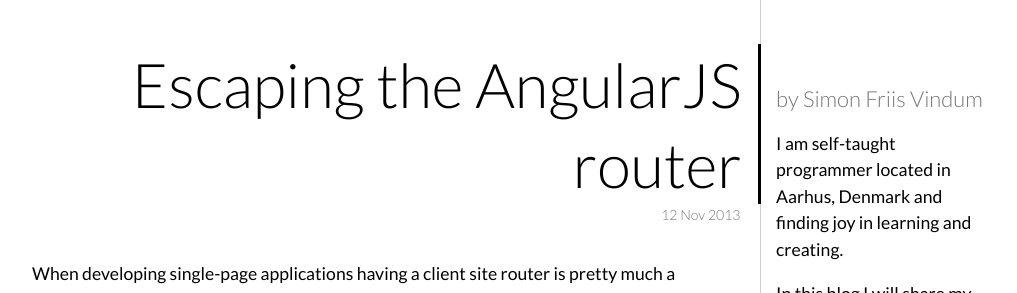
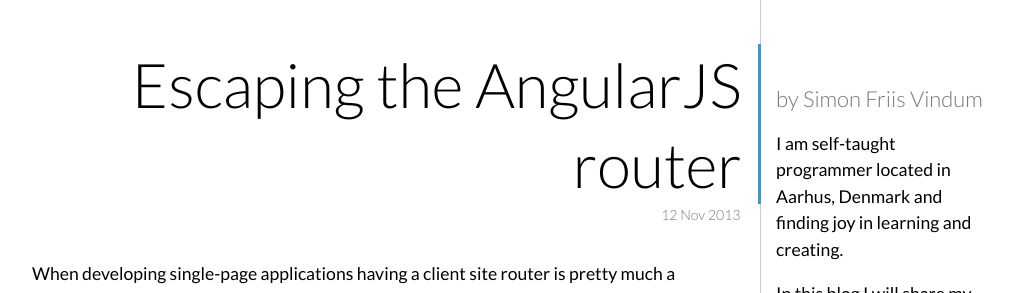
Before and after one commit to paldepind/blog, a Jekyll site: the page built from _posts/2013-11-11-escape-the-angularjs-router.md, in a window 1280 px wide. Shown: the top 293 px of the page, without its empty margins (29-1046 px from the left). Built offline with Jekyll 4.4.1, drawn with Linux system fonts in a browser that asks for light colours; nearby versions of some CDN libraries; Markdown is read by kramdown in place of the engine named in the settings.

Commit message:
Embed color in string

```diff
--- a/_posts/2013-11-11-escape-the-angularjs-router.md
+++ b/_posts/2013-11-11-escape-the-angularjs-router.md
@@ -3,7 +3,7 @@
 title: "Escaping the AngularJS router"
 date: 2013-11-12 20:00:00
 categories: javascript angularjs
-color: 52,152,219
+color: "52,152,219"
 ---
 
 When developing single-page applications having a client site router is pretty
```
